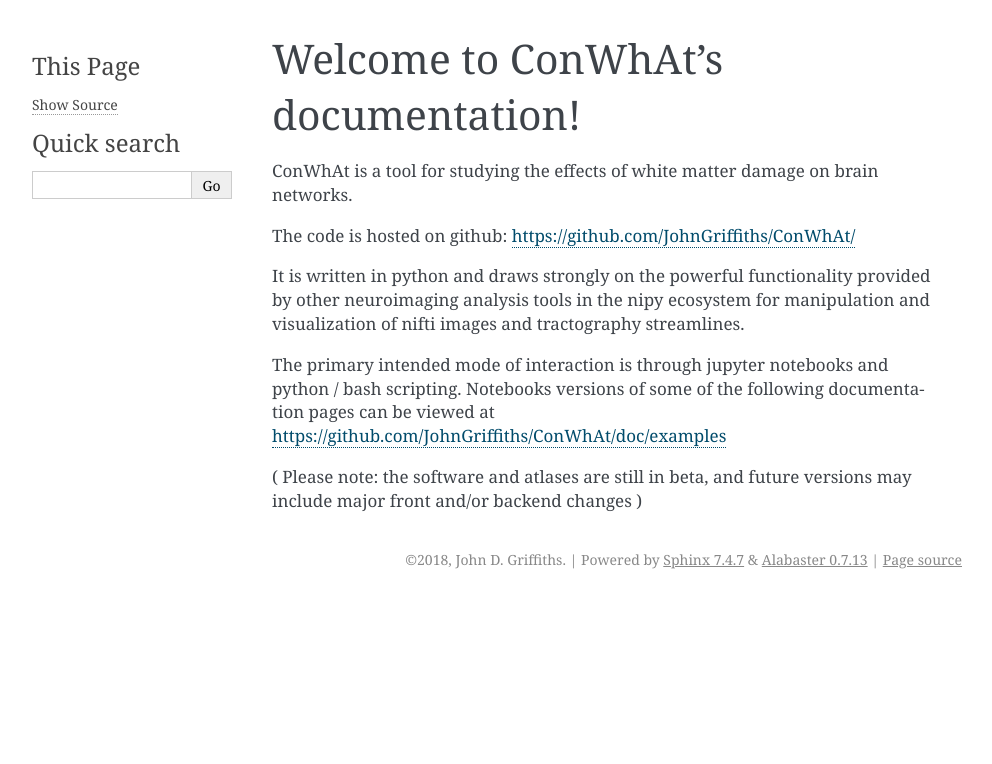
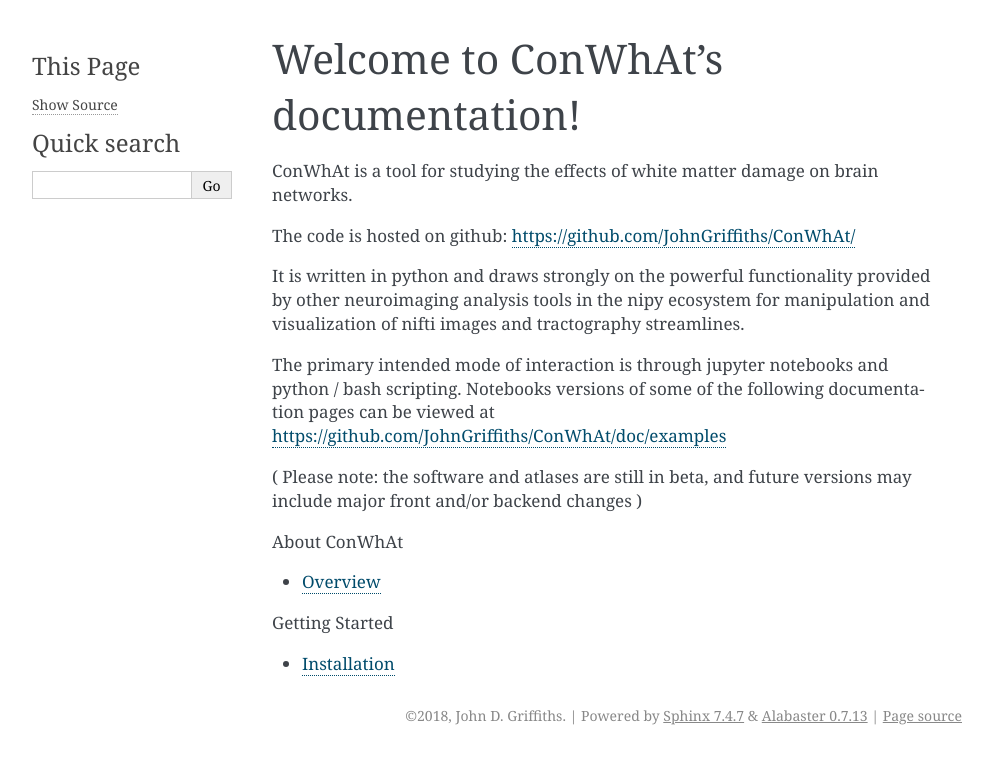
Before and after one commit to JohnGriffiths/ConWhAt, a Sphinx documentation site: the page built from docs/index.rst, in a window 1280 px wide. Shown: the top 764 px of the page, without its empty margins (148-1140 px from the left). Built offline with Sphinx 7.4.7, drawn with Linux system fonts in a browser that asks for light colours; pages that are not in the unit, such as notebooks, are missing from menus; part of the change alters nothing that is shown.

Commit message:
modified

```diff
--- a/docs/index.rst
+++ b/docs/index.rst
@@ -30,9 +30,9 @@ include major front and/or backend changes )
    :maxdepth: 1
    :caption: About ConWhAt
 
-   about_conwhat/overview
-   about_conwhat/ontology_and_representation
-   about_conwhat/conwhat_atlases
+   overview
+   ontology_and_representation
+   conwhat_atlases
 
 
 
@@ -40,18 +40,20 @@ include major front and/or backend changes )
    :maxdepth: 1
    :caption: Getting Started
 
-   getting_started/installation
-   getting_started/downloading_atlases
-   getting_started/exploring_the_atlases
-   getting_started/exploring_the_canonical_connectomes
+   installation
+   getting_started
+   downloading_atlases
+   getting_started
+   exploring_the_atlases
+   exploring_the_canonical_connectomes
 
 
 .. toctree::
    :maxdepth: 1
    :caption: Analyses of Brain Lesions
 
-   lesion_analyses/defining_a_lesion
-   lesion_analyses/compute_overlap
+   defining_a_lesion
+   compute_overlap
 
 
 
@@ -59,5 +61,5 @@ include major front and/or backend changes )
    :maxdepth: 1
    :caption: Other Applications
 
-   other_applications/connectivity_based_decomposition_of_white_matter_tracts
-   other_applications/setting_up_tvb_simulations_from_conwhat_outputs
+   connectivity_based_decomposition_of_white_matter_tracts
+   setting_up_tvb_simulations_from_conwhat_outpu
```
